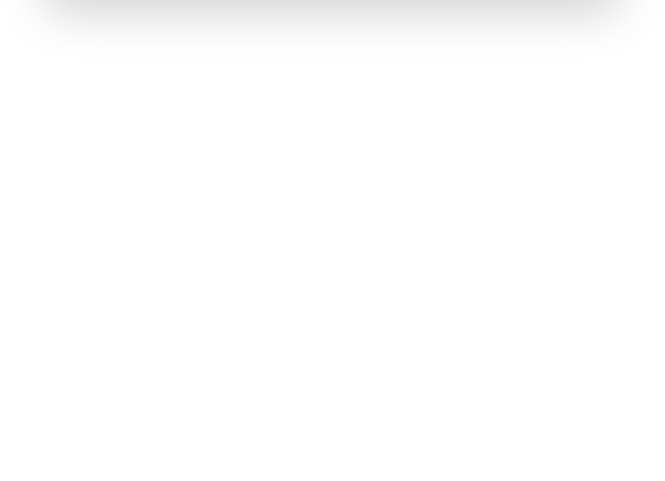
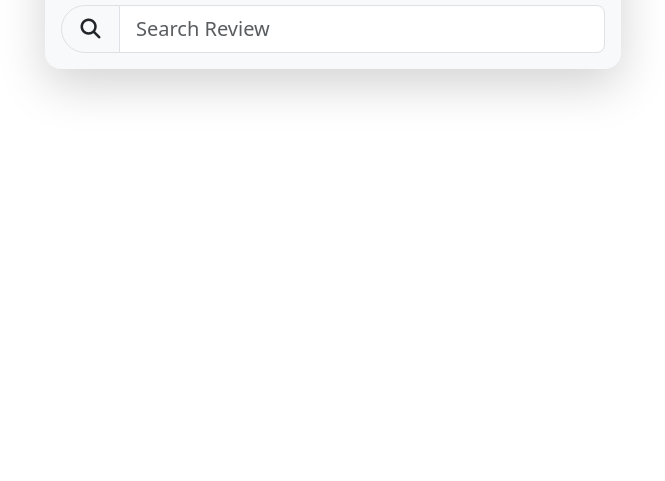
Before and after one commit to tanwaratkaewpratom/RatingComponent, a plain HTML site: page index.html in a window 1280 px wide. Shown: the part 319-800 px from the top of the page, without its empty margins (307-972 px from the left). Drawn offline with Linux system fonts and the light colour scheme.

Commit message:
Add Search Reviews (#3)

```diff
--- a/index.html
+++ b/index.html
@@ -17,6 +17,7 @@
   <div class="container">
     <div class="card mt-5 bg-light shadow-lg border-0 rounded-4">
       <div class="card-body">
+        <!--Rating Summary-->>
         <div class="row p-5">
           <div class="col-7">
             <h2>What other think about the product</h2>
@@ -30,6 +31,17 @@
             </div>
           </div>
         </div>
+        <!--Search Reviews-->
+        <div class="row">
+          <div class="col-12">
+            <div class="input-group input-group-lg">
+              <span class="input-group-text rounded-start-5">
+                <i class="fa-solid fa-magnifying-glass"></i>
+              </span>
+              <input type="text" class="form-control" placeholder="Search Review">
+            </div>
+          </div>
+        </div>
       </div>
     </div>
   </div>
```
